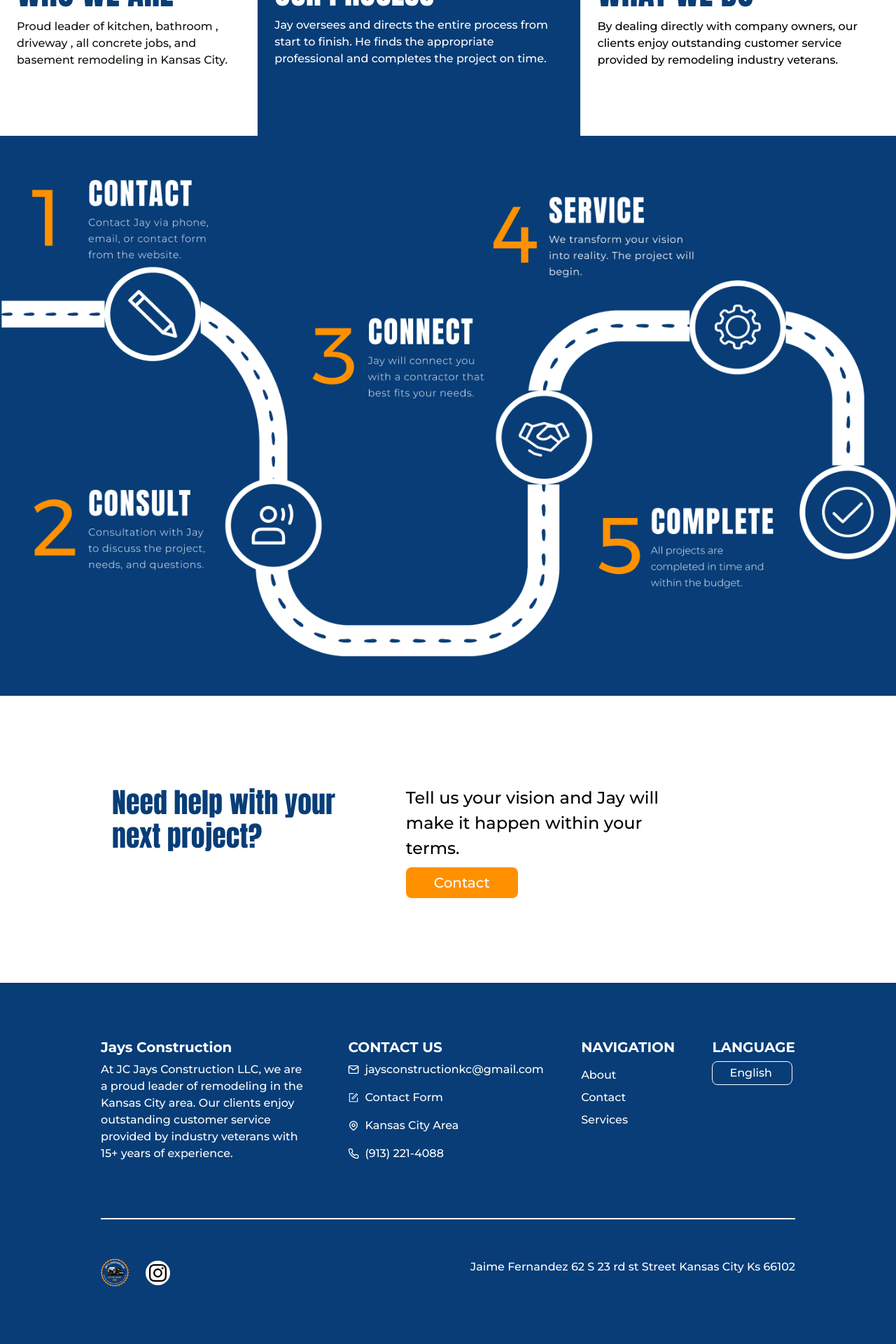
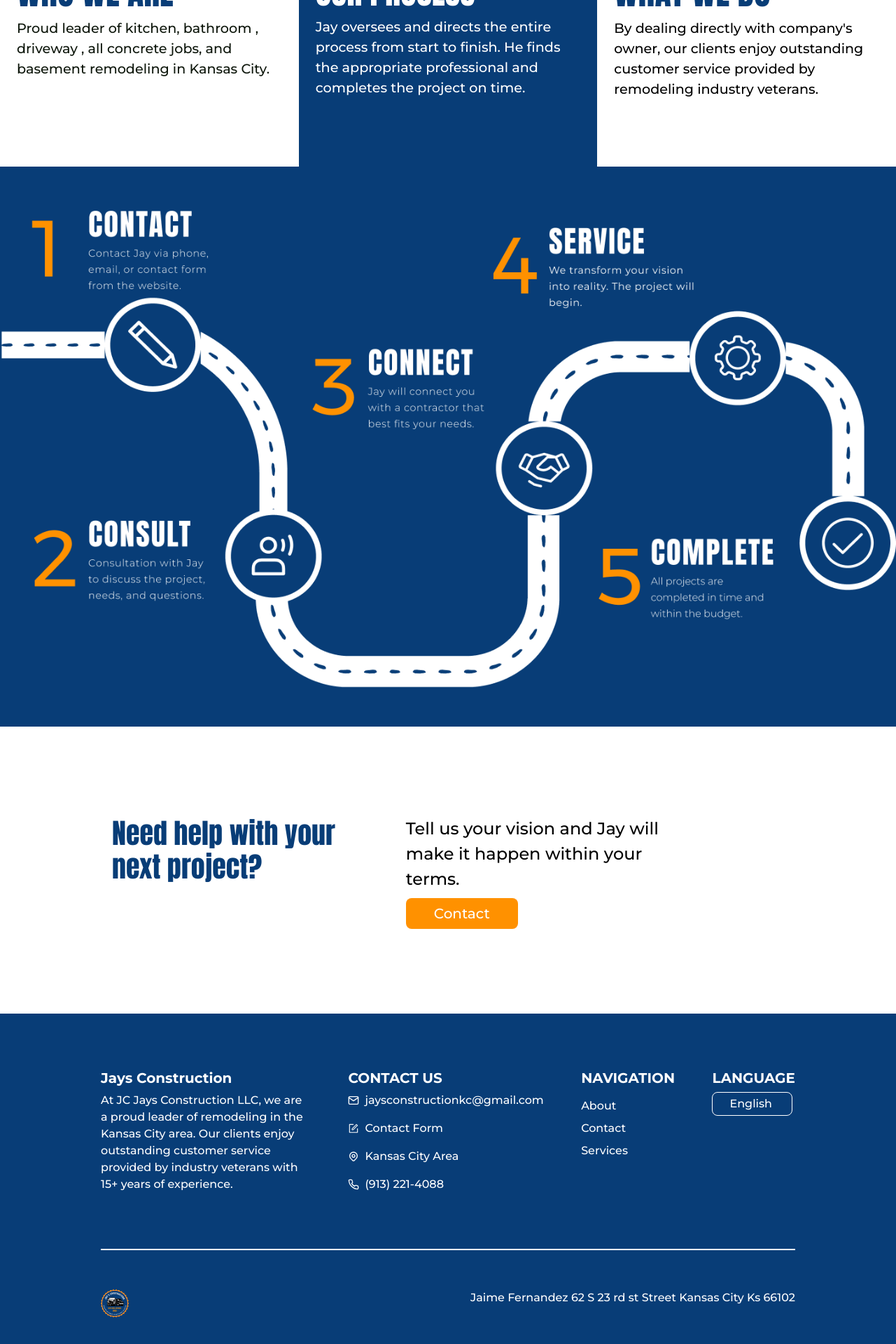
Before and after one commit to 93Belen/JConstruction, a Next.js app: page /about in a window 1280 px wide. Shown: the part 672-2592 px from the top of the page at 70% size. Before the commit the page ends 2566 px from the top, so only its background shows below. Built offline with nearby package versions, Linux system fonts and the light colour scheme.

Commit message:
translation completed

```diff
--- a/app/about/page.tsx
+++ b/app/about/page.tsx
@@ -18,17 +18,17 @@
                 <h1 className={`text-white ${anton.className} text-[4rem]`}>{contentHeader.about.h1}</h1>
             </section>
             <section className='flex flex-col md:flex-row'>
-            <div className='bg-blue md:bg-white p-6 2xl:px-20 md:py-20 2xl:py-28'>
+                <div className='bg-blue md:bg-white p-6 2xl:px-20 md:py-20 2xl:py-28 md:w-1/3'>
                     <h2 className={`${anton.className} lg:text-[3rem] text-[2.5rem] md:text-blue min-[0px]:text-white`}>{contentHeader.about.h2.a}</h2>
-                    <p className=' md:text-black min-[0px]:text-white'>{content.woweare}</p>
+                    <p className=' md:text-black min-[0px]:text-white text-[1.2rem]'>{content.woweare}</p>
                 </div>
-                <div className='bg-white p-6 md:order-last 2xl:px-20 md:py-20 2xl:py-28'>
+                <div className='bg-white p-6 md:order-last 2xl:px-20 md:py-20 2xl:py-28 md:w-1/3'>
                     <h2 className={`${anton.className} text-blue lg:text-[3rem] text-[2.5rem]`}>{contentHeader.about.h2.c}</h2>
-                    <p className='text-black'>{content.whatwedo}</p>
+                    <p className='text-black text-[1.2rem]'>{content.whatwedo}</p>
                 </div>
-                <div className='bg-blue p-6 md:order-2 2xl:px-20 md:py-20 2xl:py-28'>
+                <div className='bg-blue p-6 md:order-2 2xl:px-20 md:py-20 2xl:py-28 md:w-1/3'>
                     <h2 className={`${anton.className} text-white lg:text-[2.9rem] text-[2.5rem]`}>{contentHeader.about.h2.b}</h2>
-                    <p className='text-white'>{content.ourprocess}</p>
+                    <p className='text-white text-[1.2rem]'>{content.ourprocess}</p>
                 </div>
             </section>
             <section className={`hidden md:block ${language === 'spanish' ? 'bg-[url("/process-map-spanish.png")]' : 'bg-[url("/process-map-english.png")]'} bg-contain bg-no-repeat h-[600px] lg:h-[700px] xl:h-[800px] 2xl:h-[900px] bg-center 2xl:mt-10`}>
--- a/app/components/Footer.tsx
+++ b/app/components/Footer.tsx
@@ -1,7 +1,6 @@
 'use client'
 
 import Logo from "./Logo";
-import { BsInstagram } from 'react-icons/bs'
 import Accordion from 'react-bootstrap/Accordion';
 import { FiMail, FiPhone } from 'react-icons/fi'
 import { AiOutlineForm } from 'react-icons/ai'
@@ -93,10 +92,7 @@
             {/* SECOND SECTION MOBILE AND DESKTOP  */}
             <div className='flex md:justify-between py-14 items-center justify-center'>
                 <div className='flex justify-around gap-4 items-center'>
-                        <Logo />
-                        <div className='w-[35px] h-[35px] bg-white text-black rounded-[100%] box-border flex justify-center items-center'>
-                        <BsInstagram className='text-[25px]' />
-                        </div>
+                     <Link href='/'><Logo /></Link>
                 </div>
                 <div>
                     <p className='hidden md:block'>Jaime Fernandez 62 S 23 rd st Street Kansas City Ks 66102</p>
--- a/content/text/about.ts
+++ b/content/text/about.ts
@@ -16,7 +16,7 @@
  const english = {
     woweare: 'Proud leader of kitchen, bathroom , driveway , all concrete jobs, and basement remodeling in Kansas City.',
     ourprocess: 'Jay oversees and directs the entire process from start to finish. He finds the appropriate professional and completes the project on time.',
-    whatwedo: 'By dealing directly with company owners, our clients enjoy outstanding customer service provided by remodeling industry veterans.',
+    whatwedo: 'By dealing directly with company\'s owner, our clients enjoy outstanding customer service provided by remodeling industry veterans.',
     process: {
         a: 'Contact Jay via phone, email or contact form on the website.',
         b: "Consultation with Jay to discuss the project, needs, and questions.",
```
